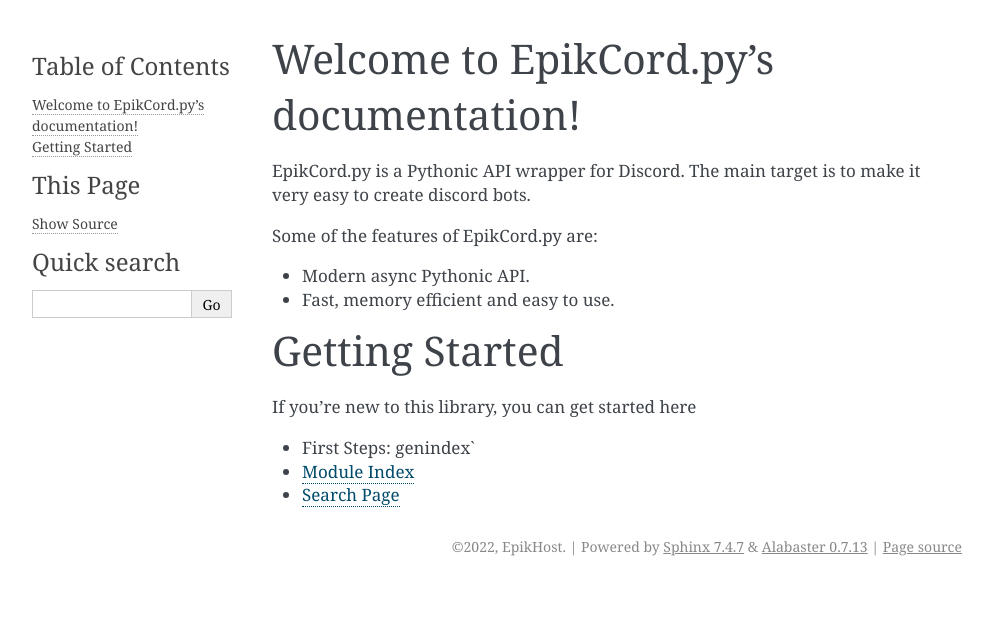
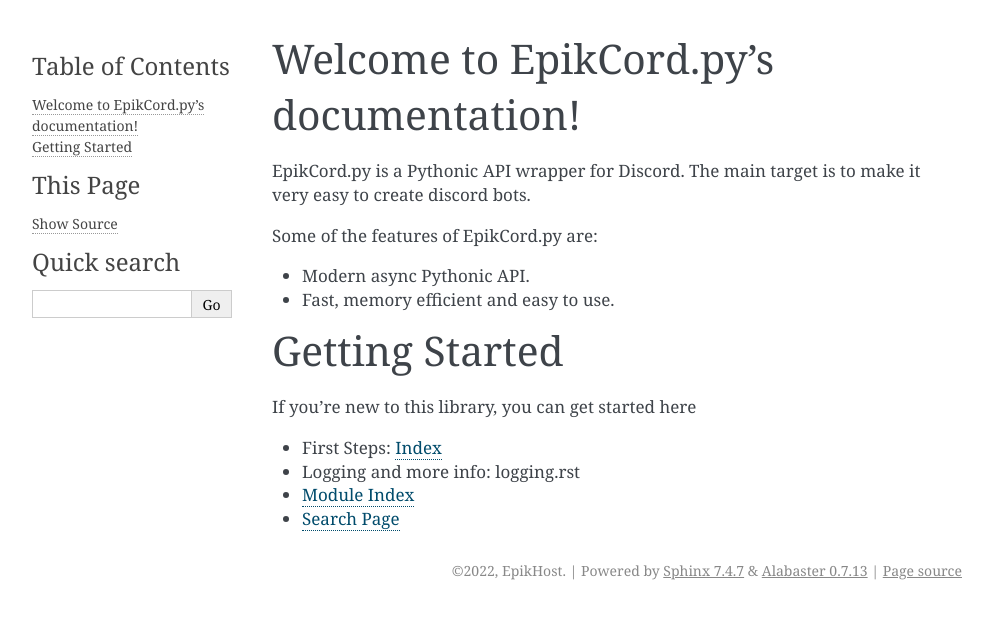
Before and after one commit to EpikCord/EpikCord.py, a Sphinx documentation site: the page built from docs/source/index.rst, in a window 1280 px wide. Shown: the top 619 px of the page, without its empty margins (148-1141 px from the left). Built offline with Sphinx 7.4.7, drawn with Linux system fonts in a browser that asks for light colours.

Commit message:
Resolve @TheUntraceable conflicts

```diff
--- a/docs/source/index.rst
+++ b/docs/source/index.rst
@@ -24,6 +24,7 @@
 If you're new to this library, you can get started here
 
 
-* First Steps: :ref:`genindex``
+* First Steps: :ref:`genindex`
+* Logging and more info: :ref:`logging.rst`
 * :ref:`modindex`
 * :ref:`search`
```
Also changed, not shown: 1 other file.
